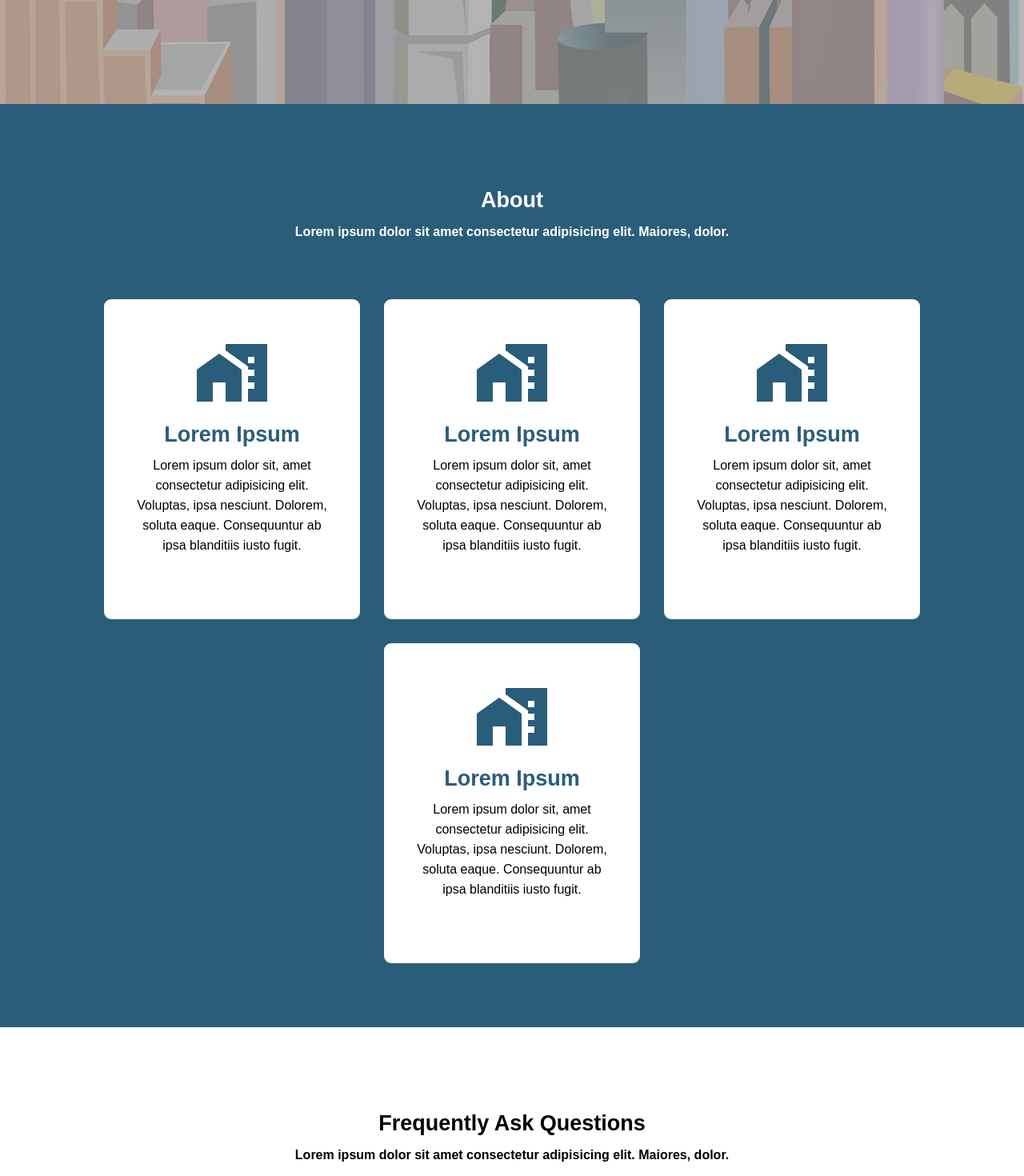
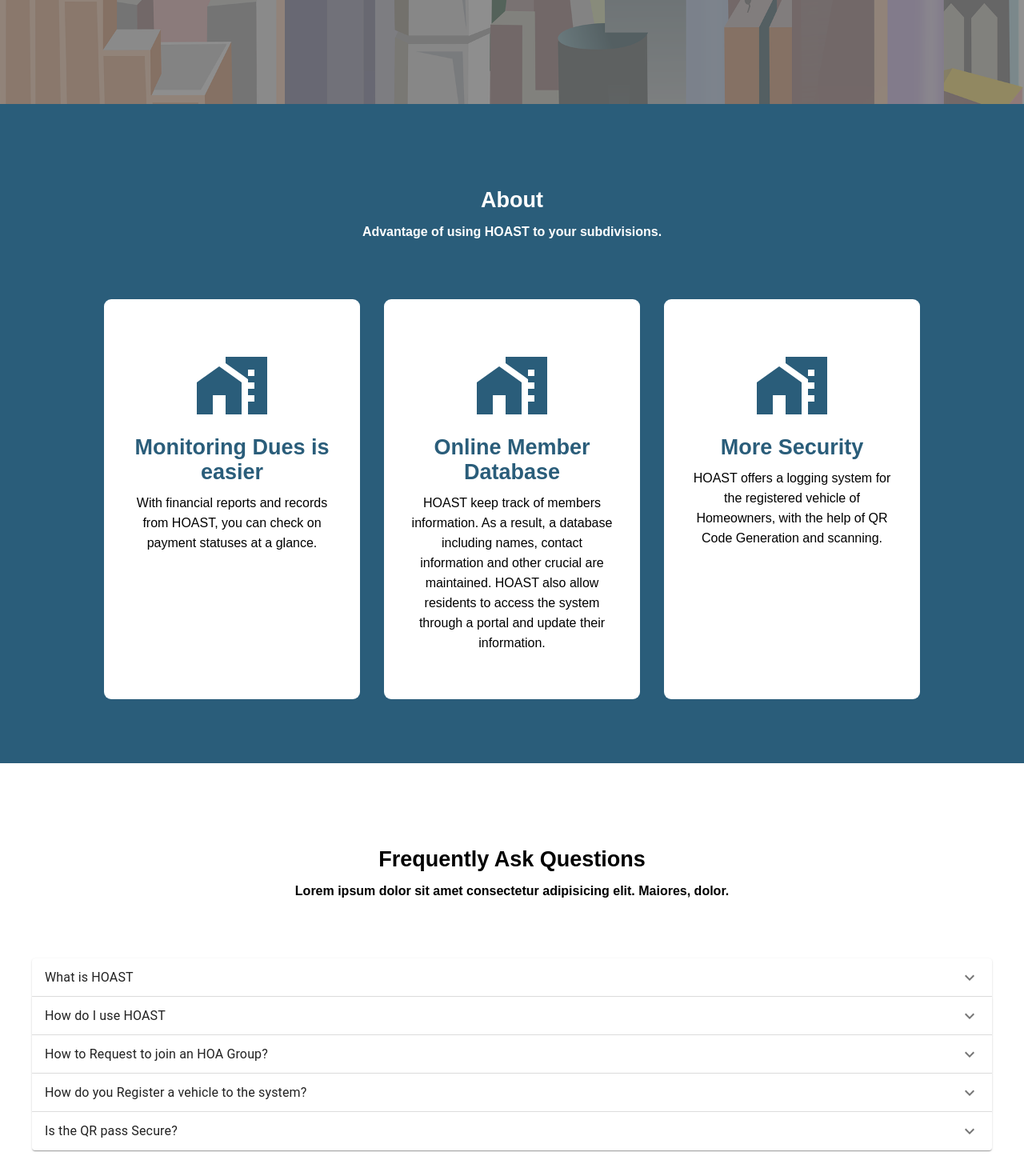
Before and after one commit to Chrystarin/HOAST, a React (Create React App) app in the folder client/: page / in a window 1280 px wide. Shown: the part 800-2270 px from the top of the page at 80% size. Built offline with nearby package versions, Linux system fonts and the light colour scheme.

Commit message:
UI Update

```diff
--- a/client/src/pages/HomeOwnerAssociation/RegisterHoa.js
+++ b/client/src/pages/HomeOwnerAssociation/RegisterHoa.js
@@ -50,7 +50,7 @@
             )
             .then((response) => {
                 console.log(JSON.stringify(response?.data));
-                alert("Registered Successfully!");
+                // alert("Registered Successfully!");
                 navigate("/dashboard");
                 window.location.reload();
             })
--- a/client/src/pages/Homes/EditHome.js
+++ b/client/src/pages/Homes/EditHome.js
@@ -110,9 +110,7 @@
             <section className='Section'>
                 <h3 className='SectionTitleDashboard'>Edit Home</h3>
                     <div className='SectionContent' id='ViewHome'>
-                        <div id='ViewHome__Content'>
-                            <div className='ViewHome__Container' id='HOA__Div'>
-                            <div className='FormWrapper__2'>
+                        <div className='Form' id='ViewHome__Content'>
                             <TextField
                                 id="filled-password-input"
                                 label="Name"
@@ -122,10 +120,8 @@
                                 defaultValue={home.name}
                                 onChange={(e)=>setName(e.target.value )}
                             />
-                                <Button variant="contained" size="large" type='submit' onClick={Submit}>
-                                    Save
-                                </Button>
-                            </div>
+
+                            <div className='FormWrapper__2'>
                                 <div className='FormWrapper__2'>
                                     <TextField
                                         id="filled-password-input"
@@ -135,15 +131,11 @@
                                         variant="filled"
                                         onChange={(e)=>setResidentAdd(e.target.value)}
                                     />
-                                <Button variant="contained" size="large" type='submit' onClick={AddResident}>
+                                    <Button variant="contained"  type='submit' onClick={AddResident}>
                                         Add
                                     </Button>
                                 </div>
                                 <div>
-                            <Button variant="contained" size="large" type='submit' onClick={() => navigate(-1)}>
-                                    Cancel
-                                </Button>
-                            </div>
                                 {(residents.length === 0 )?
                                 <p>No Residents Available!</p>
                                 :
@@ -178,6 +170,23 @@
                             }
                                 </div>
                             </div>
+
+                            <div className='Form__Button'>
+                                <Button variant="contained" size="large" type='submit' onClick={() => navigate(-1)}>
+                                    Cancel
+                                </Button>
+                                <Button variant="contained" size="large" type='submit' onClick={Submit}>
+                                    Save
+                                </Button>
+                            </div>
+
+
+
+
+
+
+
+                        </div>
                     </div>
             </section>
             </div>
--- a/client/src/pages/LandingPage/LandingPage.js
+++ b/client/src/pages/LandingPage/LandingPage.js
@@ -24,39 +24,33 @@
           <section className='Section' id='MainSection'>
             <div id='MainSection__Container'>
               <div id='MainSection__About'>
-                <h1>Lorem Ipsum</h1>
-                <h4>Lorem ipsum dolor sit amet consectetur adipisicing elit. Similique!</h4>
-                <Button variant="contained">Learn more</Button>
+                <h1>HOAST</h1>
+                <h4>A homeowner association information management website that employs QR coding that would provide a safe and efficient platform for homeowners to manage and access vital community information.</h4>
+                {/* <Button variant="contained">Learn more</Button> */}
               </div>
             </div>
           </section>
           <section className='Section' id='Section1'>
             <div className='SectionTitleLandingPage' style={{color: "white"}}>
               <h4 >About</h4>
-              <h6>Lorem ipsum dolor sit amet consectetur adipisicing elit. Maiores, dolor.</h6>
+              <h6>Advantage of using HOAST to your subdivisions.</h6>
             </div>
             <div id='Section1__Cards'>
                 <div>
                   <HomeWorkIcon className='Section1__Icon'/>
-                  <h4>Lorem Ipsum</h4>
-                  <p>Lorem ipsum dolor sit, amet consectetur adipisicing elit. Voluptas, ipsa nesciunt. Dolorem, soluta eaque. Consequuntur ab ipsa blanditiis iusto fugit.</p>
+                  <h4>Monitoring Dues is easier</h4>
+                  <p>With financial reports and records from HOAST, you can check on payment statuses at a glance.</p>
                 </div>
                 <div>
                   <HomeWorkIcon className='Section1__Icon'/>
-                  <h4>Lorem Ipsum</h4>
-                  <p>Lorem ipsum dolor sit, amet consectetur adipisicing elit. Voluptas, ipsa nesciunt. Dolorem, soluta eaque. Consequuntur ab ipsa blanditiis iusto fugit.</p>
+                  <h4>Online Member Database</h4>
+                  <p>HOAST keep track of members information. As a result, a database including names, contact information and other crucial are maintained. HOAST also allow residents to access the system through a portal and update their information. </p>
                 </div>
                 <div>
                   <HomeWorkIcon className='Section1__Icon'/>
-                  <h4>Lorem Ipsum</h4>
-                  <p>Lorem ipsum dolor sit, amet consectetur adipisicing elit. Voluptas, ipsa nesciunt. Dolorem, soluta eaque. Consequuntur ab ipsa blanditiis iusto fugit.</p>
+                  <h4>More Security</h4>
+                  <p>HOAST offers a logging system for the registered vehicle of Homeowners, with the help of QR Code Generation and scanning. </p>
                 </div>
-                <div>
-                  <HomeWorkIcon className='Section1__Icon'/>
-                  <h4>Lorem Ipsum</h4>
-                  <p>Lorem ipsum dolor sit, amet consectetur adipisicing elit. Voluptas, ipsa nesciunt. Dolorem, soluta eaque. Consequuntur ab ipsa blanditiis iusto fugit.</p>
-                </div>
-
               </div>
           </section>
           <section className='Section' id='Section2'>
@@ -71,12 +65,11 @@
                   aria-controls="panel1a-content"
                   id="panel1a-header"
                 >
-                  <Typography>Accordion 1</Typography>
+                  <Typography>What is HOAST</Typography>
                 </AccordionSummary>
                 <AccordionDetails>
                   <Typography>
-                    Lorem ipsum dolor sit amet, consectetur adipiscing elit. Suspendisse
-                    malesuada lacus ex, sit amet blandit leo lobortis eget.
+                    HOAST  is a software-based system that is designed to collect, store, manage, and disseminate information related to the operations of an HOA.
                   </Typography>
                 </AccordionDetails>
               </Accordion>
@@ -86,12 +79,11 @@
                   aria-controls="panel2a-content"
                   id="panel2a-header"
                 >
-                  <Typography>Accordion 2</Typography>
+                  <Typography>How do I use HOAST</Typography>
                 </AccordionSummary>
                 <AccordionDetails>
                   <Typography>
-                    Lorem ipsum dolor sit amet, consectetur adipiscing elit. Suspendisse
-                    malesuada lacus ex, sit amet blandit leo lobortis eget.
+                    Simply create an account our website then create an HOA group if you are a member of the HOA board member or send a request to join an HOA group if you are a homeowner. Once your request have been approved by a HOA board member, your account will be accepted as one of their homeowners and now have access to the rest of the functions.
                   </Typography>
                 </AccordionDetails>
               </Accordion>
@@ -101,12 +93,39 @@
                   aria-controls="panel2a-content"
                   id="panel2a-header"
                 >
-                  <Typography>Accordion 3</Typography>
+                  <Typography>How to Request to join an HOA Group?</Typography>
                 </AccordionSummary>
                 <AccordionDetails>
                   <Typography>
-                    Lorem ipsum dolor sit amet, consectetur adipiscing elit. Suspendisse
-                    malesuada lacus ex, sit amet blandit leo lobortis eget.
+                    Once created a request to join a HOA Group, the HOA member will cross examine your account info and your real life info, to confirm that you are a real member of their HOA. Once confirmed, a group admin will accept your request and add you to the group.
+                  </Typography>
+                </AccordionDetails>
+              </Accordion>
+              <Accordion>
+                <AccordionSummary
+                  expandIcon={<ExpandMoreIcon />}
+                  aria-controls="panel2a-content"
+                  id="panel2a-header"
+                >
+                  <Typography>How do you Register a vehicle to the system?</Typography>
+                </AccordionSummary>
+                <AccordionDetails>
+                  <Typography>
+                    Hoast provide a way for users to register their own car. Simply go to the dashboard and click Add Vehicle(s) and it will bring you to the Vehicle Registration System. Once Registered the system will create a QR pass for the Vehicle.
+                  </Typography>
+                </AccordionDetails>
+              </Accordion>
+              <Accordion>
+                <AccordionSummary
+                  expandIcon={<ExpandMoreIcon />}
+                  aria-controls="panel2a-content"
+                  id="panel2a-header"
+                >
+                  <Typography>Is the QR pass Secure?</Typography>
+                </AccordionSummary>
+                <AccordionDetails>
+                  <Typography>
+                    The QR codes are created in an encrypted format. The QR code pass system permits admission by validating the person and environment that generated the QR code.
                   </Typography>
                 </AccordionDetails>
               </Accordion>
--- a/client/src/pages/LandingPage/LandingPage.scss
+++ b/client/src/pages/LandingPage/LandingPage.scss
@@ -4,7 +4,7 @@
     background-size: cover;
     position: relative;
     #MainSection__Container{
-        background-color: rgba(0, 0, 0, 0.284);
+        background-color: rgba(0, 0, 0, 0.43);
         width: 100%;
         position: absolute;
         top: 0;
@@ -38,6 +38,7 @@
     background-color: var(--secondary-color);
     padding-top: 80px;
     padding-bottom: 80px;
+    text-align: center;
     .SectionTitle{
         color: rgb(251, 251, 251);
     }
@@ -50,13 +51,12 @@
         flex-wrap: wrap;
         div{
             width: 320px;
+            height: 500px;
             background-color: white;
             display: flex;
             flex-direction: column;
             align-items: center;
-            justify-content: center;
-            padding: 1em 2em;
-            height: 400px;
+            padding: 6em 2em;
             border-radius: 9px;
             svg{
                 transform: scale(4);
--- a/client/src/pages/Register/Register.js
+++ b/client/src/pages/Register/Register.js
@@ -52,7 +52,7 @@
                 }
             )
             .then((response) => {
-                alert("Registered Successfully!");
+                // alert("Registered Successfully!");
                 navigate("/");
             })
         }
--- a/client/src/pages/Vehicles/AddVehicle.js
+++ b/client/src/pages/Vehicles/AddVehicle.js
@@ -48,7 +48,7 @@
             )
             .then((response) => {
                 console.log(JSON.stringify(response?.data));
-                alert("Registered Successfully!");
+                // alert("Registered Successfully!");
                 navigate("/vehicles");
             })
         }
--- a/client/src/pages/Visitors/AddVisitor.js
+++ b/client/src/pages/Visitors/AddVisitor.js
@@ -66,7 +66,7 @@
             )
             .then((response) => {
                 console.log(JSON.stringify(response?.data));
-                alert("Registered Successfully!");
+                // alert("Registered Successfully!");
                 navigate("/visitors");
             })
         }
--- a/client/src/utils/AuthContext.js
+++ b/client/src/utils/AuthContext.js
@@ -32,7 +32,7 @@
                     setUser(response.data)
                     localStorage.setItem('user', JSON.stringify(response.data))
                     fetchRole();
-                    alert("Logged In Successfully!")
+                    // alert("Logged In Successfully!")
                     navigate("/homes");
                 });
         } catch (error) {
```
Lines whose indentation alone changed are shown as unchanged.
